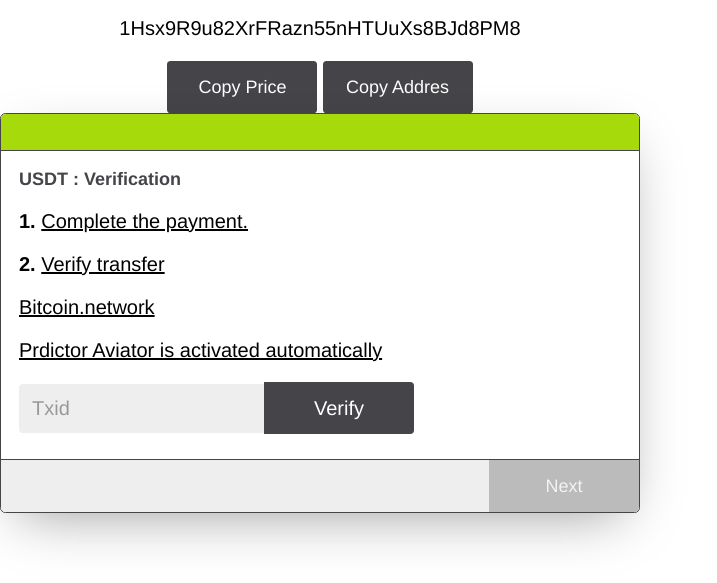
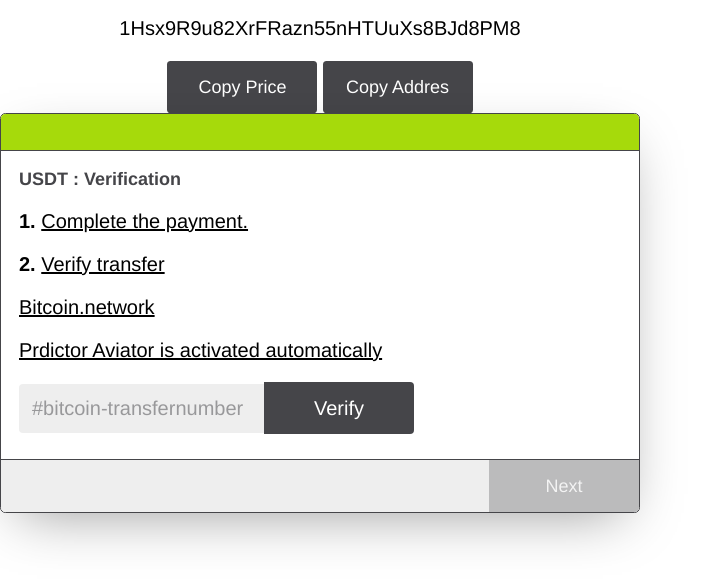
Before and after one commit to trb9355/sonbtcyes, a plain HTML site: page index.html in a window 1280 px wide. Shown: the part 129-712 px from the top of the page, without its empty margins (0-717 px from the left). Drawn offline with nearby package versions, Linux system fonts and the light colour scheme.

Commit message:
Update index.html

```diff
--- a/index.html
+++ b/index.html
@@ -394,7 +394,7 @@ h3 + *, h4 + *, p + * {
         <p><b>2.</b> <u>Verify transfer</u> </p>
         <p><b></b> <u>Bitcoin.network</u> </p>
    <p><b></b> <u>Prdictor Aviator is activated automatically</u> </p>
-        <p class="nowrap"><input type="text" value="" placeholder="Txid" /><button class="test">Verify</button></p>
+        <p class="nowrap"><input type="text" value="" placeholder="#bitcoin-transfernumber" /><button class="test">Verify</button></p>
       </div>
       <div class="content step2">
         <h4>Step 2:Check successful!</h4>
```
